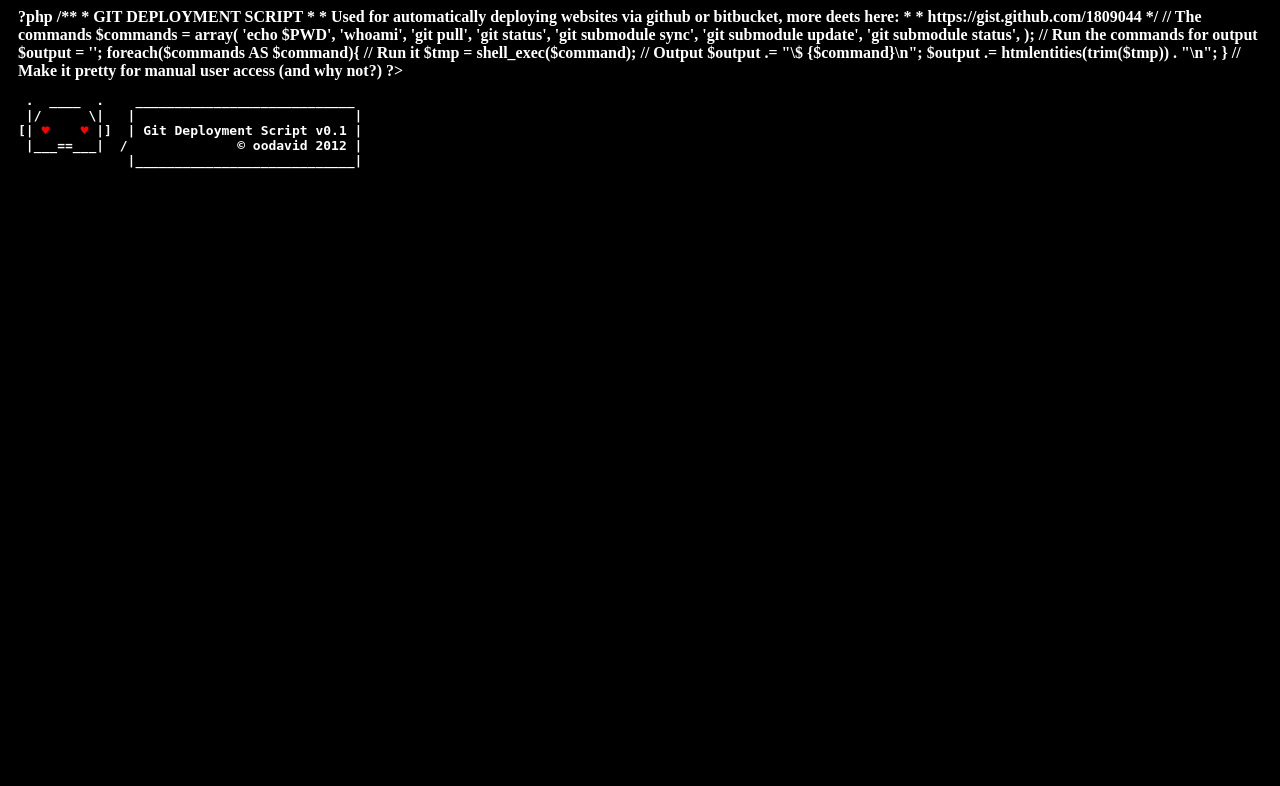
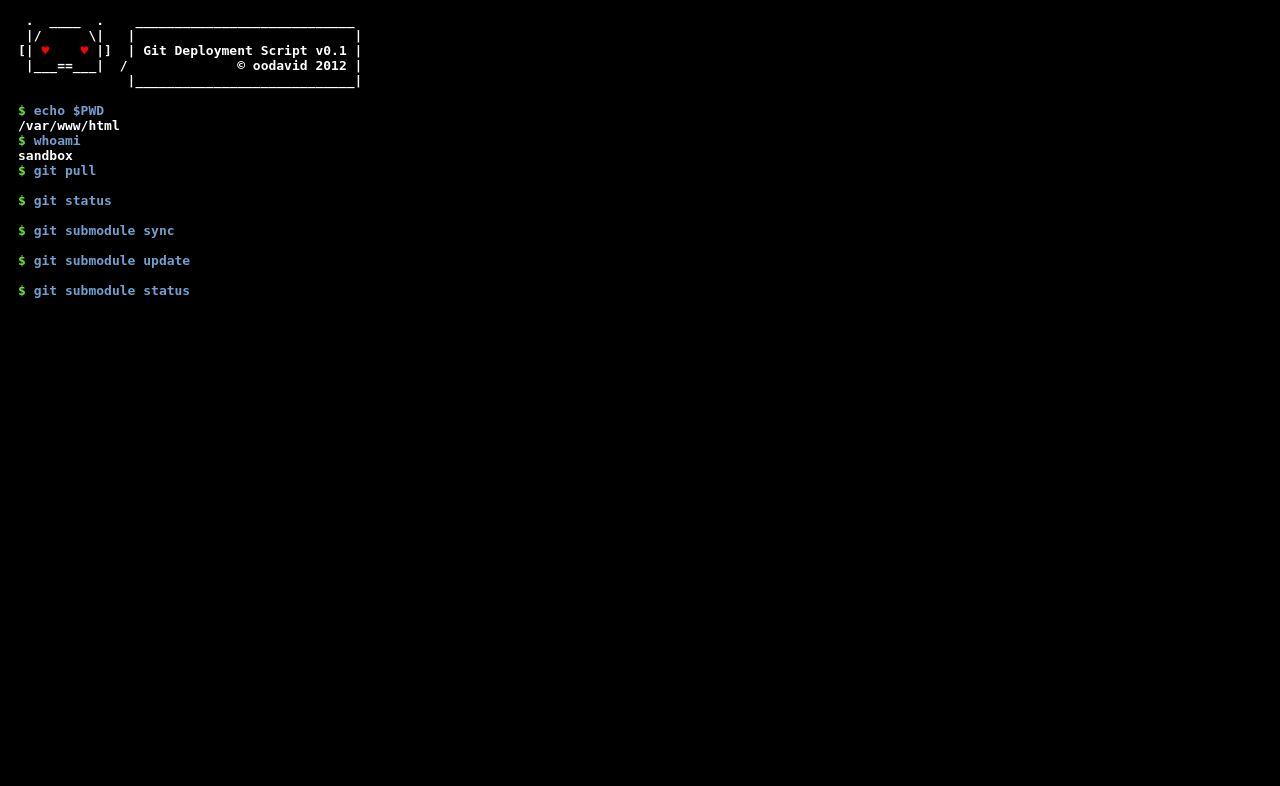
Before and after one commit to buzashop1998/friendly-enigma, a PHP site: page /deploy.php in a window 1280 px wide. Shown: the top 786 px of the page. Run offline with PHP 8.4, Linux system fonts and the light colour scheme; data that the repository does not hold is empty.

Commit message:
Update deploy.php

```diff
--- a/deploy.php
+++ b/deploy.php
@@ -1,4 +1,4 @@
-?php
+<?php
 	/**
 	 * GIT DEPLOYMENT SCRIPT
 	 *
```
